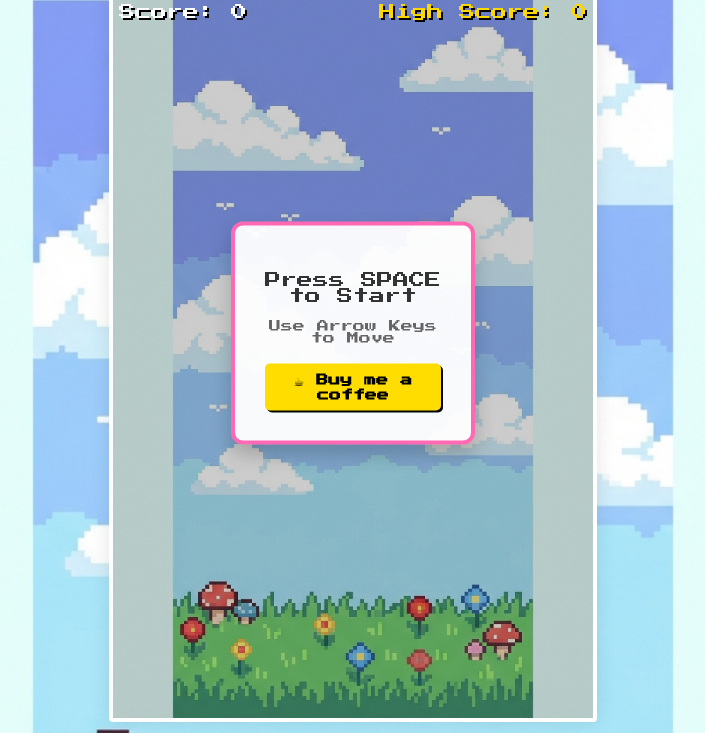
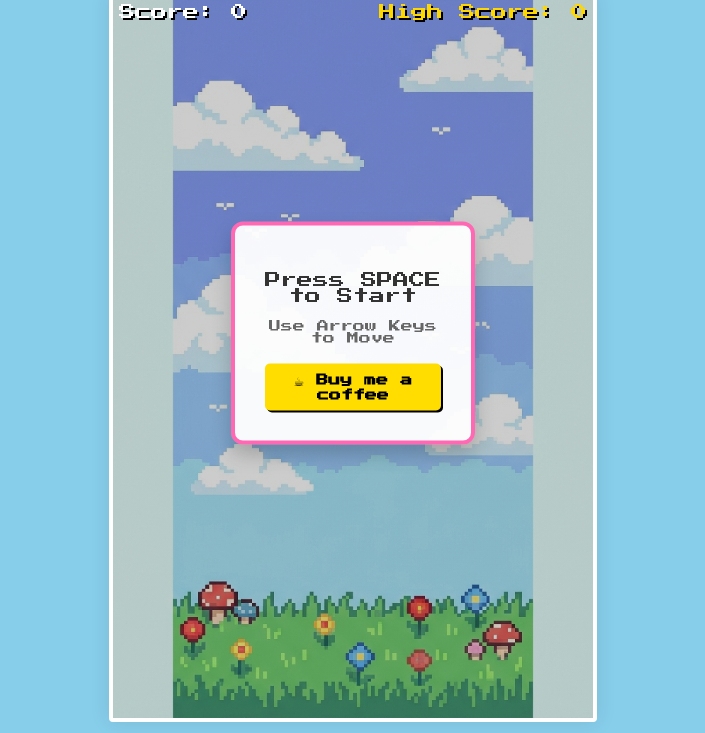
Before and after one commit to pm430/bunny-hop, a plain HTML site: page index.html in a window 1280 px wide. Shown: the part 67-800 px from the top of the page, without its empty margins (287-992 px from the left). Drawn offline with Linux system fonts and the light colour scheme.

Commit message:
v1.13: Clean up background (remove from body, keep only on canvas)

```diff
--- a/style.css
+++ b/style.css
@@ -1,11 +1,6 @@
 body {
-    background-color: #f0f8ff;
-    background-image: url('background.png');
-    background-size: cover;
-    background-position: center;
-    background-repeat: no-repeat;
-    background-attachment: fixed;
-    /* AliceBlue */
+    background-color: #87ceeb;
+    /* Sky Blue */
     display: flex;
     justify-content: center;
     align-items: center;
```
